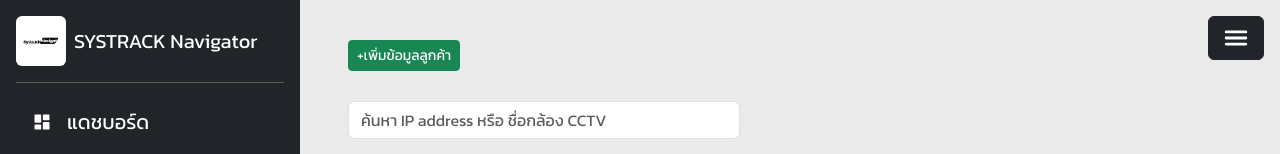
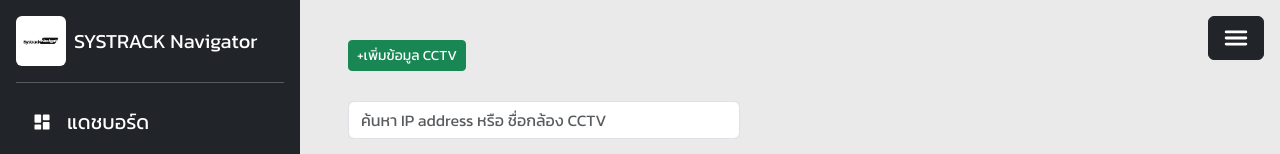
Before and after one commit to Mikesukami/CWEI-project, a React (Vite) app in the folder react-helpdesk/react-helpdesk-main/itvertex-app/: page /cctv/all in a window 1280 px wide. Shown: the top 154 px of the page. Built offline with nearby package versions, Linux system fonts and the light colour scheme; no server answers.

Commit message:
Change Link button to Add CCTV

```diff
--- a/react-helpdesk/react-helpdesk-main/itvertex-app/src/components/CCTV/Cctv.jsx
+++ b/react-helpdesk/react-helpdesk-main/itvertex-app/src/components/CCTV/Cctv.jsx
@@ -68,7 +68,7 @@ export default function Customer() {
 
     return (
         <div style={{ background: '#eaeaea', width: '100%', minHeight: '100vh'}}>
-            <Link className="btn btn-success btn-sm" to="/customer/create" style={{ marginLeft: '3rem', marginTop: '40px' }}>+เพิ่มข้อมูลลูกค้า</Link>
+            <Link className="btn btn-success btn-sm" to="/cctv/create" style={{ marginLeft: '3rem', marginTop: '40px' }}>+เพิ่มข้อมูล CCTV</Link>
 
             <InputGroup style={{ marginLeft: '3rem', marginTop: '30px', width: '40%' }}>
                 <Form.Control
```
